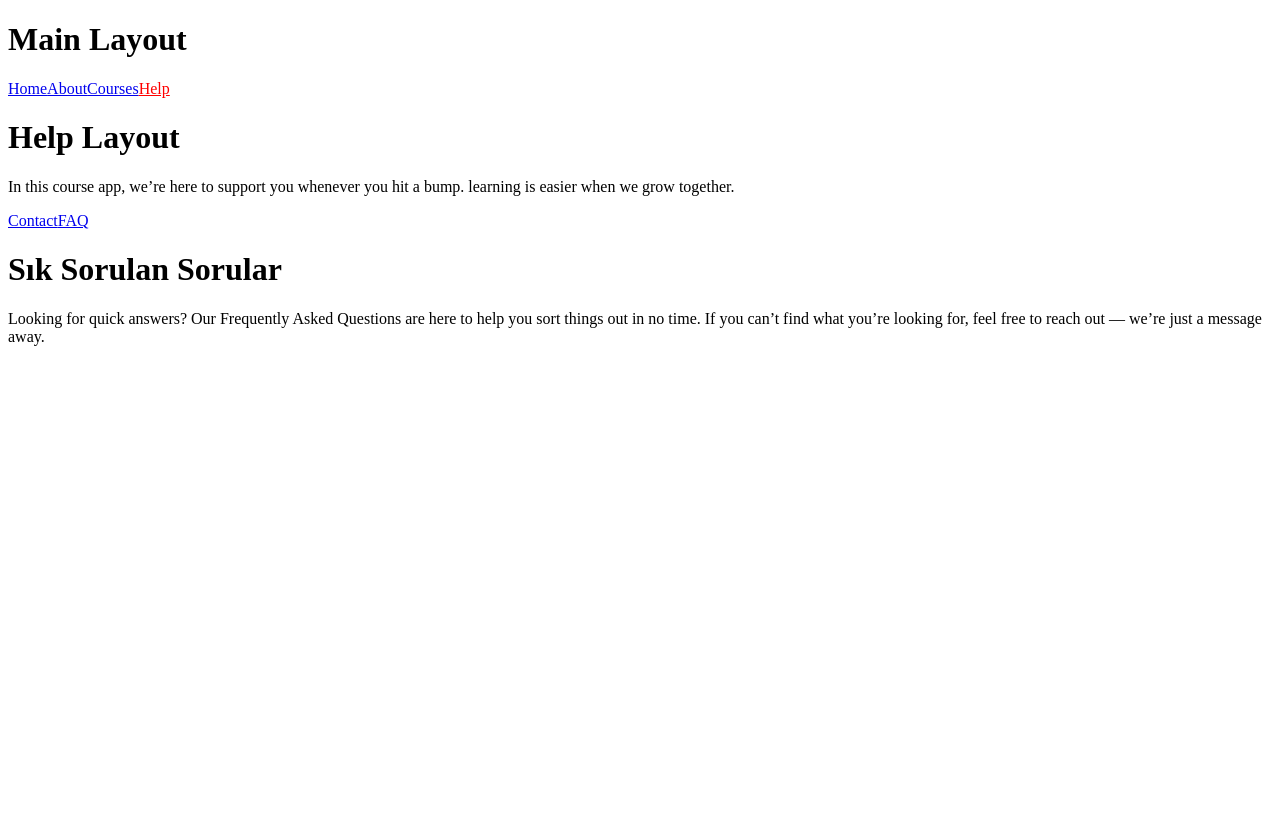
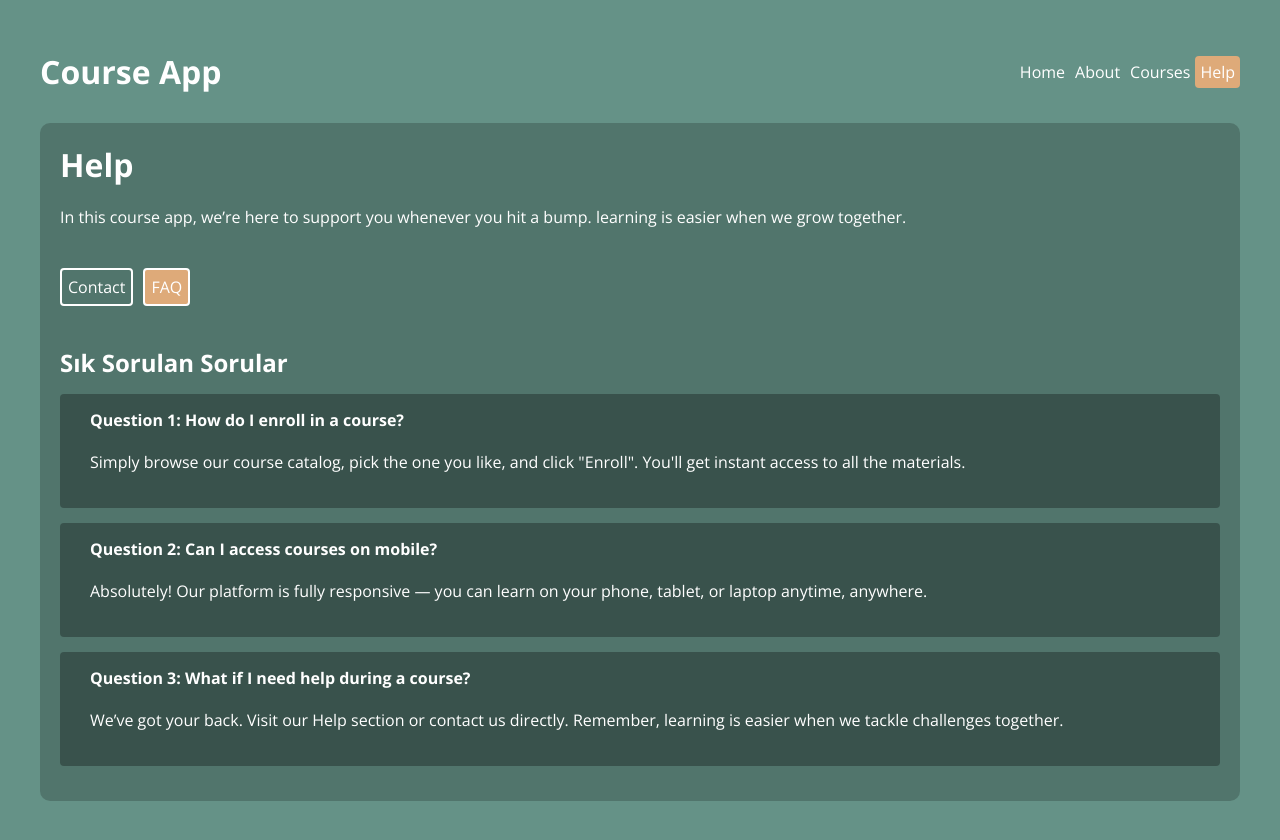
Before and after one commit to ZozanYagci/react-advanced, a React (Vite) app: page /help/faq in a window 1280 px wide. Shown: the top 840 px of the page. Before the commit the page ends 800 px from the top, so only its background shows below. Built offline with nearby package versions, Linux system fonts and the light colour scheme.

Commit message:
page design

```diff
--- a/src/help/ContactPage.jsx
+++ b/src/help/ContactPage.jsx
@@ -2,12 +2,19 @@
   return (
     <>
       <div id="contact">
-        <h1>Contact</h1>
-        <p>
-          Questions? Ideas? Or maybe you’ve hit a bug? Drop us a message. We’re
-          here to keep your learning journey smooth. Together, we turn obstacles
-          into stepping stones
-        </p>
+        <h2>Contact</h2>
+        <form>
+            <div>
+                <label htmlFor="email">Email:</label>
+                <input type="email" name="email" id="email"></input>
+            </div>
+
+            <div>
+                <label htmlFor="message">Message:</label>
+                <textarea name="message"></textarea>
+            </div>
+            <button type="submit">Submit</button>
+        </form>
       </div>
     </>
   );
--- a/src/help/FaqPage.jsx
+++ b/src/help/FaqPage.jsx
@@ -2,12 +2,30 @@
   return (
     <>
       <div id="faq">
-        <h1>Sık Sorulan Sorular</h1>
-        <p>
-          Looking for quick answers? Our Frequently Asked Questions are here to
-          help you sort things out in no time. If you can’t find what you’re
-          looking for, feel free to reach out — we’re just a message away.
-        </p>
+        <h2>Sık Sorulan Sorular</h2>
+        <div className="question">
+          <h4>Question 1: How do I enroll in a course?</h4>
+          <p>
+            Simply browse our course catalog, pick the one you like, and click
+            "Enroll". You'll get instant access to all the materials.
+          </p>
+        </div>
+
+        <div className="question">
+          <h4>Question 2: Can I access courses on mobile?</h4>
+          <p>
+            Absolutely! Our platform is fully responsive — you can learn on your
+            phone, tablet, or laptop anytime, anywhere.
+          </p>
+        </div>
+
+        <div className="question">
+          <h4>Question 3: What if I need help during a course?</h4>
+          <p>
+            We’ve got your back. Visit our Help section or contact us directly.
+            Remember, learning is easier when we tackle challenges together.
+          </p>
+        </div>
       </div>
     </>
   );
--- a/src/index.css
+++ b/src/index.css
@@ -1,3 +1,98 @@
-.active{
-    color:red;
+@import url('https://fonts.googleapis.com/css2?family=Open+Sans:ital,wght@0,300..800;1,300..800&display=swap');
+
+:root {
+    --primary: #DEAA79;
+    --secondary: #659287;
 }
+
+* {
+    box-sizing: border-box;
+    margin: 0;
+    padding: 0;
+    color: #fff;
+}
+
+body {
+    font-family: "Open Sans", serif;
+    padding: 20px;
+    background-color: var(--secondary);
+}
+
+p {
+    margin: 20px 0;
+}
+
+header {
+    display: flex;
+    justify-content: space-between;
+    align-items: center;
+}
+
+header nav a {
+    padding: 5px;
+    border-radius: 4px;
+    text-decoration: none;
+}
+
+nav a.active {
+    background-color: var(--primary);
+}
+
+.container {
+    max-width: 1200px;
+    margin: 30px auto;
+}
+
+main {
+    padding: 20px;
+    border-radius: 10px;
+    background: rgba(0, 0, 0, 0.2);
+}
+
+#help-layout nav {
+    display: flex;
+    justify-content: flex-start;
+    gap: 10px;
+    margin: 20px 0;
+}
+
+#help-layout nav a {
+  border: 2px solid #fff;
+  padding: 6px;
+  border-radius: 4px;
+  margin: 20px 0;
+  text-decoration: none;
+}
+
+#faq .question {
+    background: rgba(0, 0, 0, 0.3);
+    padding: 15px 30px;
+    border-radius: 4px;
+    margin: 15px 0;
+}
+
+form label {
+    margin-bottom: 5px;
+}
+
+form input, form label, form textarea {
+    display: block;
+}
+
+form input, form textarea {
+    margin-bottom: 20px;
+    padding: 10px;
+    border-radius: 4px;
+    border: 0;
+    width: 300px;
+    color: #000;
+}
+
+form button {
+    border: 0;
+    padding: 10px;
+    border-radius: 4px;
+    color: #fff;
+    background: var(--primary);
+    cursor: pointer;
+}
--- a/src/layouts/HelpLayout.jsx
+++ b/src/layouts/HelpLayout.jsx
@@ -3,14 +3,14 @@
 export default function HelpLayout() {
   return (
     <div id="help-layout">
-      <h1>Help Layout</h1>
+      <h1>Help</h1>
       <p>
         In this course app, we’re here to support you whenever you hit a bump.
         learning is easier when we grow together.
       </p>
       <nav>
-        <Link to="contact">Contact</Link>
-        <Link to="faq">FAQ</Link>
+        <NavLink to="contact">Contact</NavLink>
+        <NavLink to="faq">FAQ</NavLink>
       </nav>
       <Outlet></Outlet>
     </div>
--- a/src/layouts/MainLayout.jsx
+++ b/src/layouts/MainLayout.jsx
@@ -3,15 +3,20 @@
 export default function MainLayout() {
   return (
     <div id="main-layout">
-      <h1>Main Layout</h1>
-      <nav>
-        <NavLink to="/" end>Home</NavLink>
-        <NavLink to="about">About</NavLink>
-        <NavLink to="courses">Courses</NavLink>
-        <NavLink to="help">Help</NavLink>
-      </nav>
-      <main>
-        <Outlet/>
+      <header className="container">
+        <h1>Course App</h1>
+        <nav>
+          <NavLink to="/" end>
+            Home
+          </NavLink>
+          <NavLink to="about">About</NavLink>
+          <NavLink to="courses">Courses</NavLink>
+          <NavLink to="help">Help</NavLink>
+        </nav>
+      </header>
+
+      <main className="container">
+        <Outlet />
       </main>
     </div>
   );
```
